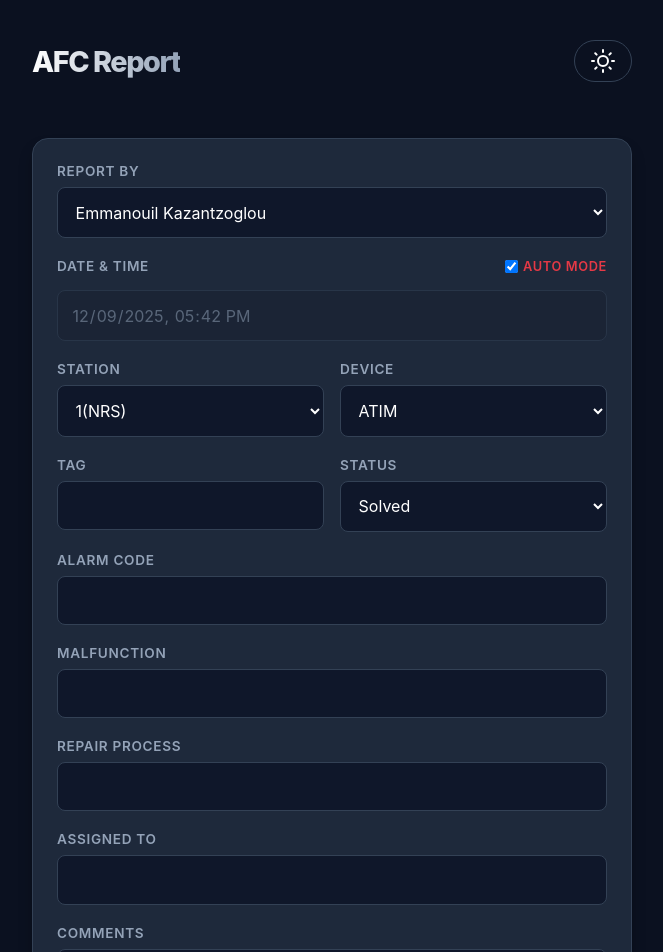
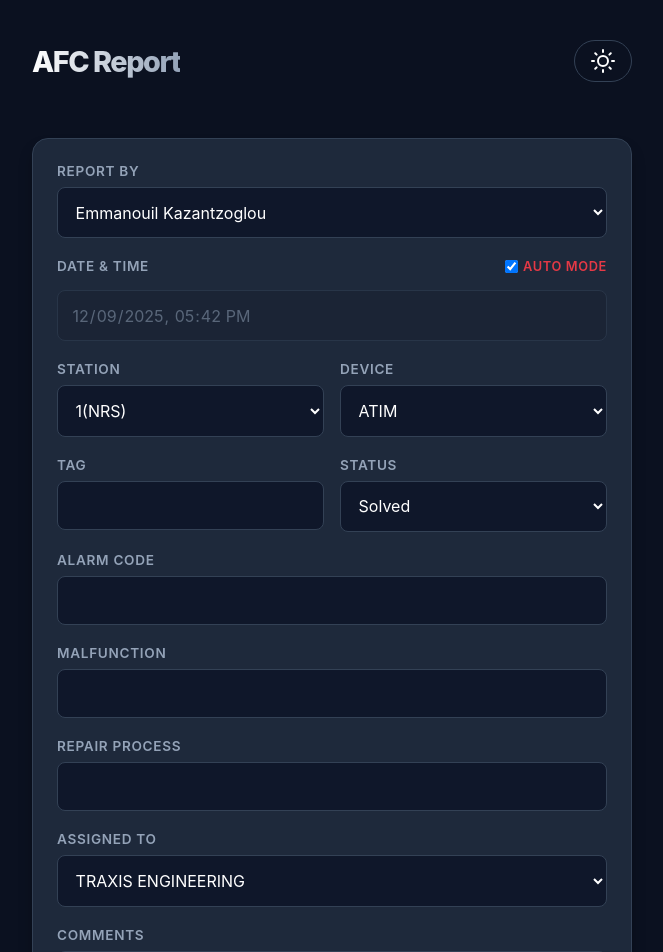
Before and after one commit to Kontses/AFC-Report, a Next.js app: page / in a window 1280 px wide. Shown: the top 952 px of the page, without its empty margins (308-971 px from the left). Built offline with nearby package versions, Linux system fonts and the light colour scheme.

Commit message:
Styling Refinement for assignedTo

```diff
--- a/src/components/ReportForm.tsx
+++ b/src/components/ReportForm.tsx
@@ -15,7 +15,7 @@ export default function ReportForm() {
     malfunction: "",
     impact: "",
     repairProcess: "",
-    assignedTo: "",
+    assignedTo: "TRAXIS ENGINEERING",
     finalResult: "OK",
     comments: "",
     reportedDate: "", // stores the ISO or formatted string
@@ -229,7 +229,11 @@ export default function ReportForm() {
 
       <div className={styles.group}>
         <label htmlFor="assignedTo">Assigned To</label>
-        <input type="text" id="assignedTo" name="assignedTo" value={formData.assignedTo} onChange={handleChange} />
+        <select id="assignedTo" name="assignedTo" value={formData.assignedTo} onChange={handleChange}>
+          <option value="TRAXIS ENGINEERING">TRAXIS ENGINEERING</option>
+          <option value="THEMA">THEMA</option>
+          <option value="Conduent">Conduent</option>
+        </select>
       </div>
 
       <div className={styles.group}>
```
